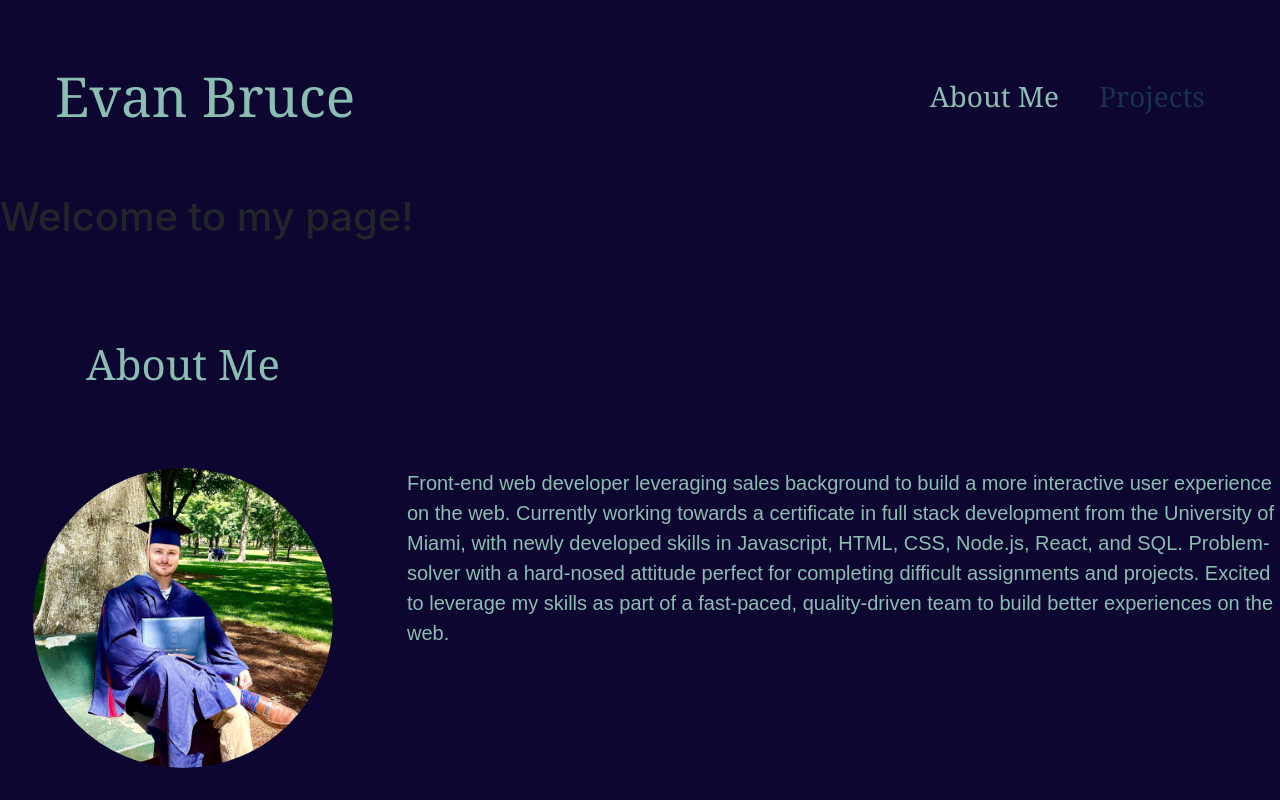
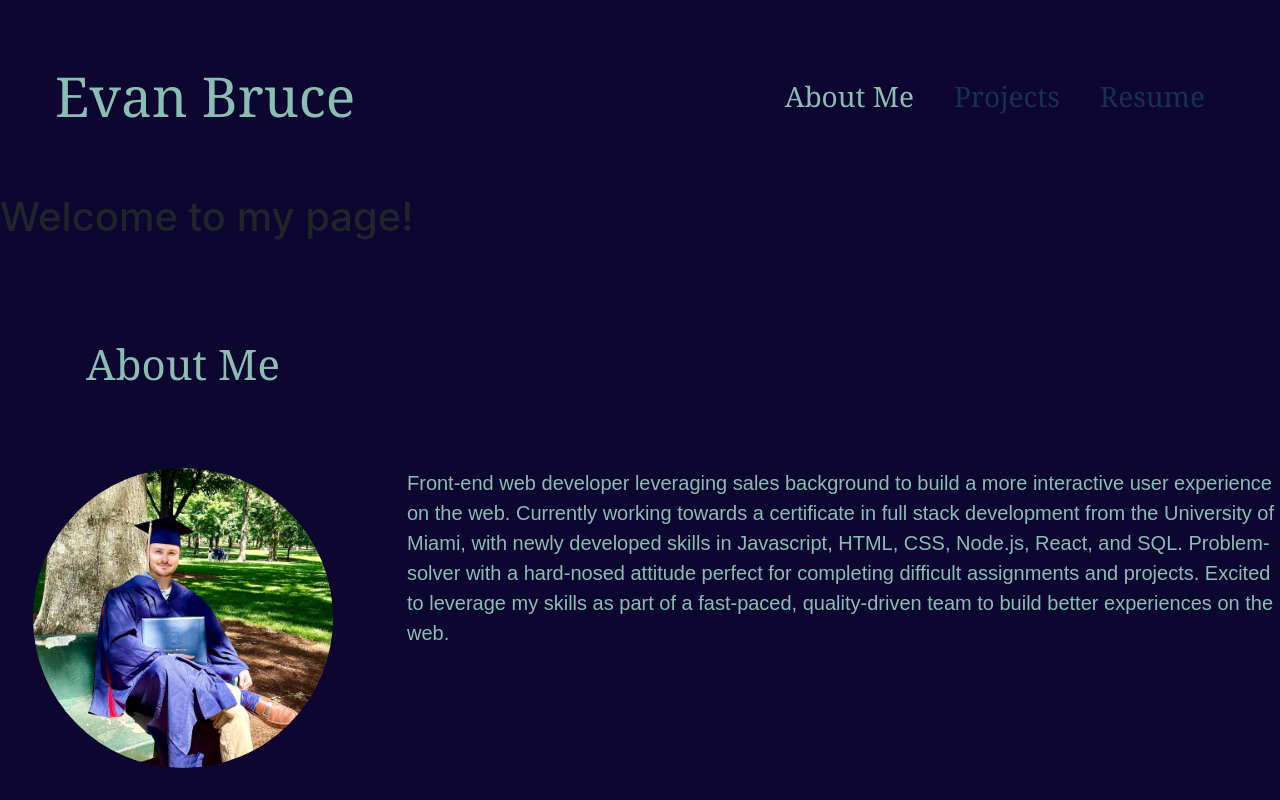
Before and after one commit to evanbruce38/react-portfolio, a React (Create React App) app: page / in a window 1280 px wide. Shown: the top 800 px of the page. Built offline with nearby package versions, Linux system fonts and the light colour scheme.

Commit message:
added resume page to nav and pdf of resume

```diff
--- a/src/components/Nav/index.js
+++ b/src/components/Nav/index.js
@@ -10,6 +10,9 @@ function Nav({ currentPage, setCurrentPage }) {
             <a className={currentPage == 'Project' ? 'active-page' : 'inactive-page'} href="#"onClick={() => {
                 setCurrentPage('Project');
             }}>Projects</a>
+              <a className={currentPage == 'Resume' ? 'active-page' : 'inactive-page'} href="#"onClick={() => {
+                setCurrentPage('Resume')
+            }}>Resume</a>
         </nav>
     );
 }
--- a/src/components/Resume/index.js
+++ b/src/components/Resume/index.js
@@ -1,6 +1,6 @@
 import React from 'react';
 import './style.css';
-import resume from '../../assets/images/resume.pdf';
+import resume from '../../assets/Resume';
 
 function Resume() {
     return (
```
Also changed, not shown: 1 other file (tests, documents, lock files or other folders).
